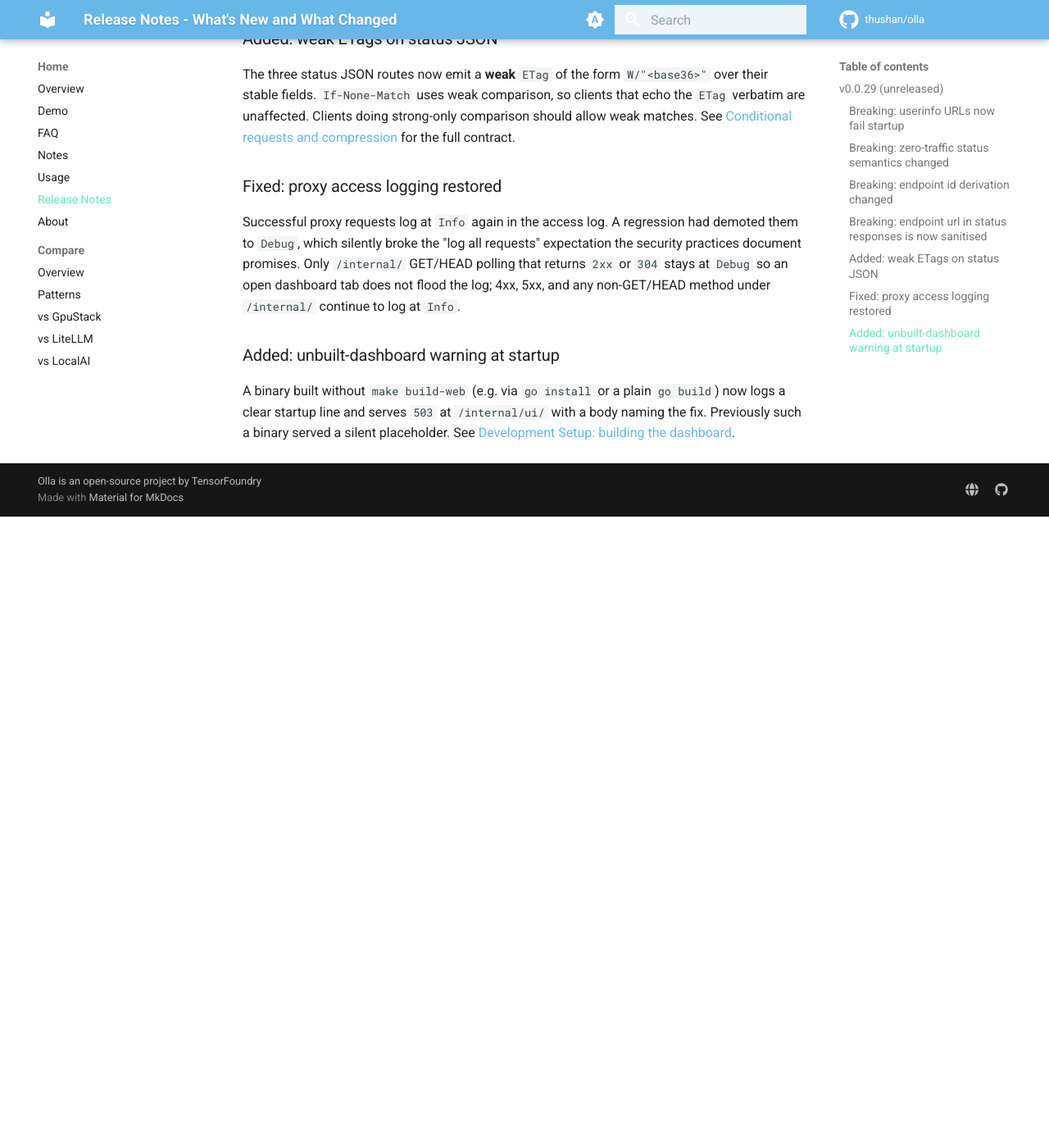
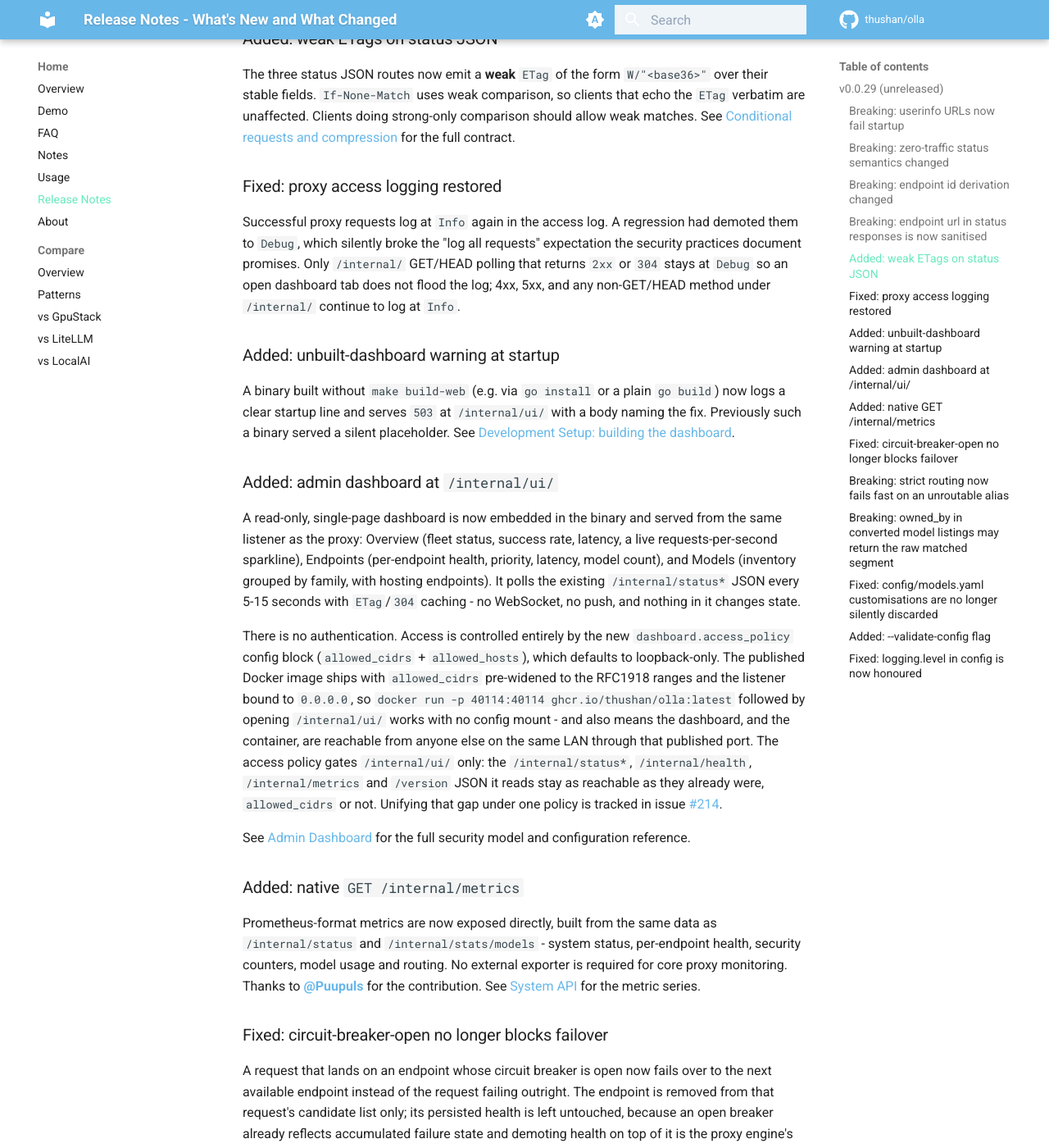
Before and after one commit to leo-3889/olla, an MkDocs documentation site: the page built from docs/content/about/release-notes.md, in a window 1280 px wide and 1400 px high, scrolled down 2018 px. Shown: the whole window at 82% size. Built offline with MkDocs 1.6.1 and Material for MkDocs 9.7.7, drawn with Linux system fonts in a browser that asks for light colours; comment, search, counter and statistics services are not loaded; before the commit the page ends 2648 px from its top, so only the background shows below that; some of the changed text lies outside the part shown.

Commit message:
document v0.0.29 dashboard, metrics, CB failover and converter/config fixes

```diff
--- a/docs/content/about/release-notes.md
+++ b/docs/content/about/release-notes.md
@@ -109,3 +109,85 @@ A binary built without `make build-web` (e.g. via `go install` or a plain `go bu
 now logs a clear startup line and serves `503` at `/internal/ui/` with a body naming the
 fix. Previously such a binary served a silent placeholder. See
 [Development Setup: building the dashboard](../development/setup.md#optional-bun-135-for-the-admin-dashboard).
+
+### Added: admin dashboard at `/internal/ui/`
+
+A read-only, single-page dashboard is now embedded in the binary and served from the
+same listener as the proxy: Overview (fleet status, success rate, latency, a live
+requests-per-second sparkline), Endpoints (per-endpoint health, priority, latency,
+model count), and Models (inventory grouped by family, with hosting endpoints). It
+polls the existing `/internal/status*` JSON every 5-15 seconds with `ETag`/`304`
+caching - no WebSocket, no push, and nothing in it changes state.
+
+There is no authentication. Access is controlled entirely by the new `dashboard.access_policy`
+config block (`allowed_cidrs` + `allowed_hosts`), which defaults to loopback-only. The
+published Docker image ships with `allowed_cidrs` pre-widened to the RFC1918 ranges and
+the listener bound to `0.0.0.0`, so `docker run -p 40114:40114 ghcr.io/thushan/olla:latest`
+followed by opening `/internal/ui/` works with no config mount - and also means the
+dashboard, and the container, are reachable from anyone else on the same LAN through that
+published port. The access policy gates `/internal/ui/` only: the `/internal/status*`,
+`/internal/health`, `/internal/metrics` and `/version` JSON it reads stay as reachable as
+they already were, `allowed_cidrs` or not. Unifying that gap under one policy is tracked
+in issue #214.
+
+See [Admin Dashboard](../configuration/dashboard.md) for the full security model and
+configuration reference.
+
+### Added: native `GET /internal/metrics`
+
+Prometheus-format metrics are now exposed directly, built from the same data as
+`/internal/status` and `/internal/stats/models` - system status, per-endpoint health,
+security counters, model usage and routing. No external exporter is required for core
+proxy monitoring. Thanks to **@Puupuls** for the contribution. See
+[System API](../api-reference/system.md) for the metric series.
+
+### Fixed: circuit-breaker-open no longer blocks failover
+
+A request that lands on an endpoint whose circuit breaker is open now fails over to the
+next available endpoint instead of the request failing outright. The endpoint is removed
+from that request's candidate list only; its persisted health is left untouched, because
+an open breaker already reflects accumulated failure state and demoting health on top of
+it is the proxy engine's job for genuine connectivity failures, not the retry path's.
+Exhaustion errors now distinguish circuit-breaker-open counts from connection-failure
+counts instead of conflating the two under one message.
+
+### Breaking: strict routing now fails fast on an unroutable alias
+
+A request for a `model_aliases` entry whose target model exists on no endpoint used to be
+logged as rejected but still proxied to a compatible backend anyway, returning `200` from
+the wrong model. It now returns `404`/`503` with `routing_action: rejected`, matching how
+unknown models are already handled. One side effect: `/olla/proxy/` with zero healthy
+endpoints now returns `503` instead of `502` - update any monitor keyed on that specific
+status code.
+
+### Breaking: `owned_by` in converted model listings may return the raw matched segment
+
+The organisation-extraction logic used by the vLLM, vLLM-MLX, SGLang, llama.cpp, LMDeploy
+and Lemonade converters is now shared. Alongside the existing `org/model` slash split, it
+also recognises a hyphen-separated leading segment against a known-organisation list and
+returns that segment verbatim - so a model ID like `Qwen2.5-7B` now yields `owned_by:
+"Qwen2.5"` rather than falling through to the converter's generic default. Anything
+parsing `owned_by` for exact organisation matching should treat it as a best-effort label,
+not a canonical identifier.
+
+### Fixed: `config/models.yaml` customisations are no longer silently discarded
+
+The shipped `config/models.yaml` used `\d` inside double-quoted YAML scalars, which is not
+a valid YAML escape - the file has never parsed, on any install. The failure was swallowed
+and Olla silently fell back to embedded defaults, so any customisation (e.g. capability
+tagging via `name_patterns`) had no effect and no diagnostic. The regex patterns are fixed
+to single-quoted scalars, config loading now happens eagerly at boot rather than lazily on
+first request, and a found-but-unparseable candidate logs a `WARN` with the path and YAML
+error instead of failing silently.
+
+### Added: `--validate-config` flag
+
+Run `olla --validate-config` to check the configuration and provider profiles without
+starting the server - a clear pass/warn/fail report with exit codes, useful in CI or
+before a restart.
+
+### Fixed: `logging.level` in config is now honoured
+
+The `logging.level` config field was parsed but never applied to the runtime logger.
+Precedence is `OLLA_LOGGING_LEVEL` env var, then config file, then default; an invalid
+value now warns and falls back instead of being silently ignored.
```
